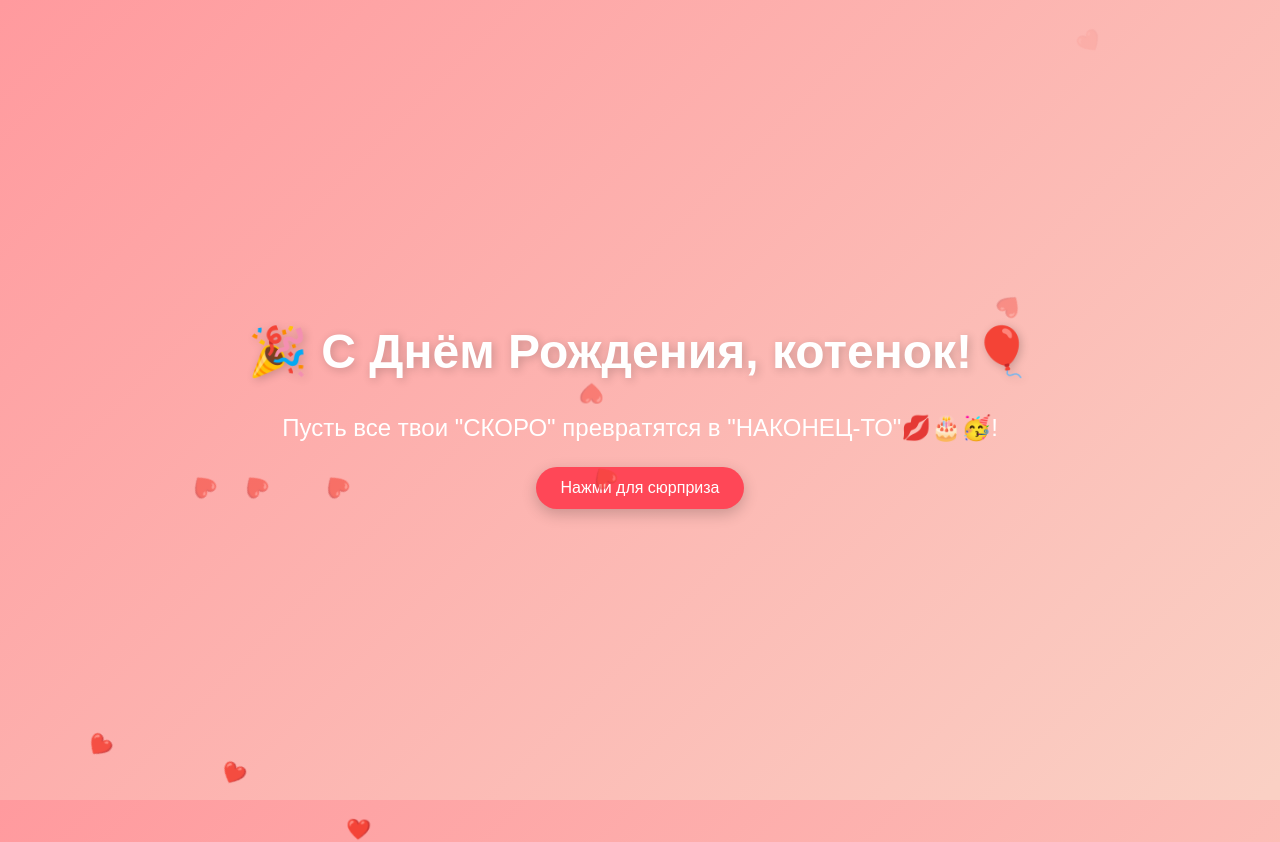
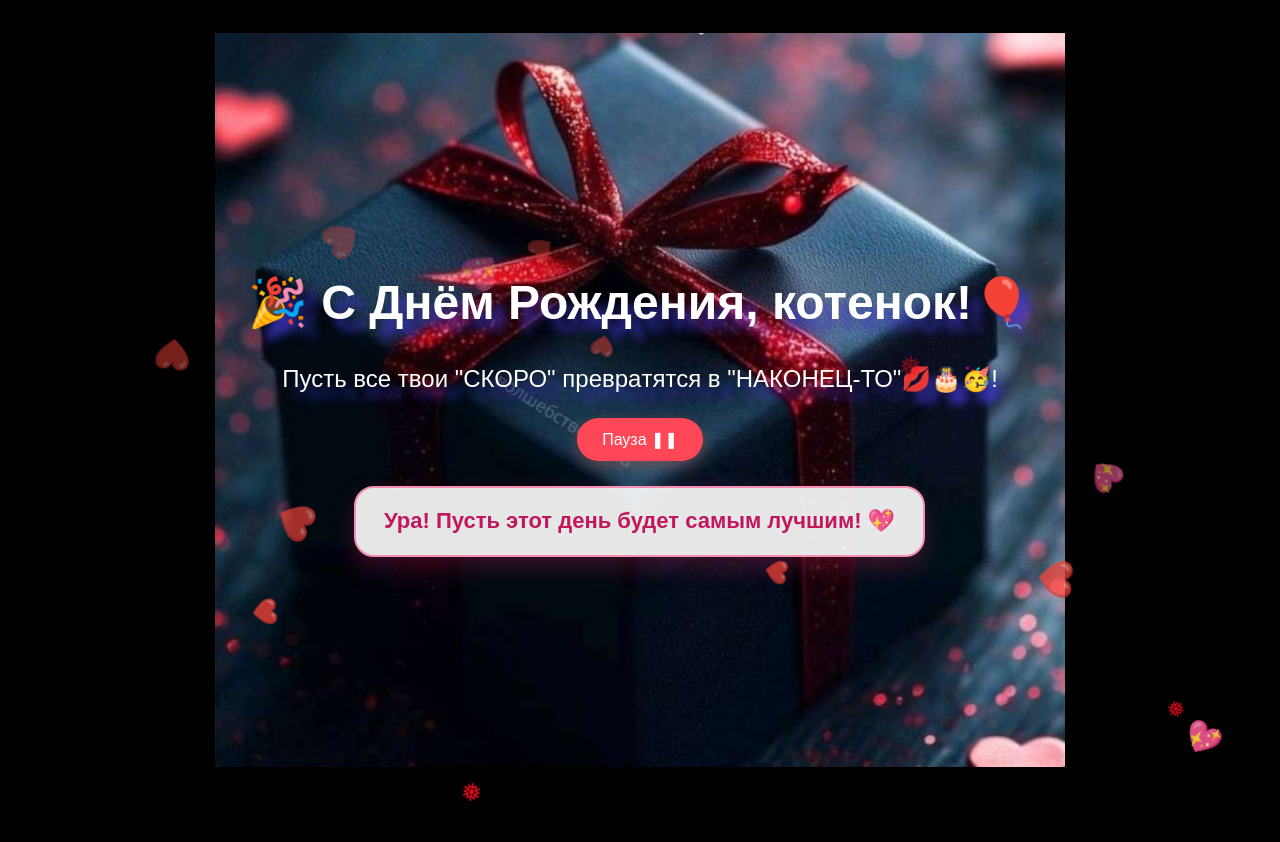
Before and after one commit to Devilfron/HB-my-love, a plain HTML site: page index.html in a window 1280 px wide. Both pictures are taken after a click on the button "Нажми для сюрприза". After the commit the page ends 800 px from the top, so only its background shows below. Drawn offline with Linux system fonts and the light colour scheme.

Commit message:
edit all

```diff
--- a/index.html
+++ b/index.html
@@ -1,17 +1,25 @@
 <!DOCTYPE html>
 <html lang="ru">
 <head>
-<meta charset="UTF-8">
-<meta name="viewport" content="width=device-width, initial-scale=1.0">
-<title>Happy birthday!</title>
-<link rel="stylesheet" href="style.css">
+  <meta charset="UTF-8">
+  <meta name="viewport" content="width=device-width, initial-scale=1.0">
+  <title>Happy birthday!</title>
+  <link rel="stylesheet" href="style.css">
 </head>
 
 <body>
   <h1 id="title">🎉 С Днём Рождения, котенок!🎈</h1>
   <p>Пусть все твои "СКОРО" преврaтятся в "НАКОНЕЦ-ТО"💋🎂🥳!</p>
   <button onclick="showMessage()">Нажми для сюрприза</button>
+
+  <div id="surpriseMessage" style="display: none;">
+    Ура! Пусть этот день будет самым лучшим! 💖
+  </div>
+  <audio id="cardAudio" preload="auto"  loop>
+    <source src="src/Technetium - Happy Birthday.mp3" type="audio/mpeg">
+</audio>
+<script src="script.js"></script>
 </body>
-<script src="script.js"></script>
+
 
 </html>
--- a/script.js
+++ b/script.js
@@ -1,17 +1,67 @@
+ let heartsStarted = false;
+ let messageShown = false;
+
  function showMessage() {
-  alert('Ура! Пусть этот день будет самым лучшим!');
- }
+  // Запускаем музыку
+  const audio = document.getElementById('cardAudio');
+  const btn = document.querySelector('button');
+  if (audio) {
+    if (audio.paused) {
+      audio.volume = 0.3;
+      // Перематываем на 0.2 сек только при самом первом запуске
+      if (audio.currentTime === 0) {
+        audio.currentTime = 2;
+      }
+      audio.play().catch(error => console.log("Ошибка аудио:", error));
+      btn.textContent = 'Пауза ❚❚';
+    } else {
+      audio.pause();
+      btn.textContent = 'Продолжить музыку ▶';
+    }
+  }
+  // Показываем поздравление на странице без блокировки браузера
+
+    if (!messageShown) {
+    const msg = document.createElement('div');
+    msg.id = 'surpriseMessage';
+    msg.textContent = 'Ура! Пусть этот день будет самым лучшим! 💖';
+
+    const btn = document.querySelector('button');
+    btn.insertAdjacentElement('afterend', msg);
+    messageShown = true;
+  }
+
+  // Запускаем анимацию сердечек (только один раз, чтобы они не ускорялись при повторном клике)
+  if (!heartsStarted) {
+    setInterval(createHeart, 200);
+    heartsStarted = true;
+  }
+}
 
  function createHeart() {
   const heart = document.createElement('div');
   heart.classList.add('heart');
-  heart.innerHTML = '❤️';
-  heart.style.left = Math.random() * 100 + 'vw';
-  heart.style.animationDuration = (Math.floors || Math.floor)(Math.random() * 3 + 2) +'s';
+
+  // Список символов (можно добавить сколько угодно сердечек и снежинок)
+  const symbols = ['❤️', '💖', '❅'];
+  heart.innerHTML = symbols[Math.floor(Math.random() * symbols.length)];
+
+  // Отступ от 2% до 95% ширины экрана
+  heart.style.left = (Math.random() * 93 + 2) + 'vw';
+  // Плавная скорость (от 3.5 до 5.5 секунд с долями секунды вместо целых чисел)
+  const duration = Math.random() * 2 + 3;
+  heart.style.animationDuration = duration.toFixed(2) + 's';
+  // Случайный размер обьема
+  heart.style.fontSize = Math.floor(Math.random() * 16 + 18) + 'px';
+
+  document.body.appendChild(heart);
+
+  // heart.style.animationDuration = (Math.floors || Math.floor)(Math.random() * 3 + 2) +'s';
 
 document.body.appendChild(heart);
+
   setTimeout(() => {
    heart.remove();
-  }, 4000);
+  }, duration * 4000);
 }
- setInterval(createHeart, 400);
+  // setInterval(createHeart, 400);
--- a/style.css
+++ b/style.css
@@ -1,11 +1,18 @@
 body {
     margin: 0;
     height: 100vh;
+    background-image: url('src/IMG_20261111_001909.jpg');
+    background-size: cover;
+    background-position: center;
+    background-repeat: no-repeat;
+    background-attachment: fixed;
+    background-size: 850px auto !important;
     display: flex;
     flex-direction: column;
     justify-content: center;
     align-items: center;
- background: linear-gradient(135deg,    #ff9a9e 0%, #fad0c4 99%, #fad0c4 100%);
+    background-color: black;
+    /* background: linear-gradient(135deg,    #ff9a9e 0%, #fad0c4 99%, #fad0c4 100%); */
     font-family: 'Arial', sans-serif;
     overflow: hidden;
     text-align: center;
@@ -15,13 +22,15 @@ body {
 h1 {
     font-size: 3rem;
     animation: bounce 2s infinite;
- text-shadow: 2px 2px 10px  rgba(0,0,0,0.2);
+    text-shadow: 12px 12px 10px  rgba(62, 52, 201, 0.749);
     margin-bottom: 10px;
 }
 
 p {
     font-size: 1.5rem;
     margin-bottom: 25px;
+    text-shadow: 12px 12px 10px  rgba(62, 52, 201, 0.749);
+
 }
 
 button {
@@ -32,7 +41,7 @@ button {
     border: none;
     border-radius: 25px;
     cursor: pointer;
- box-shadow: 0 5px 15px rgba(0,0,0,0.2);
+    box-shadow: 0 5px 15px rgba(195, 76, 76, 0.437);
     transition: transform 0.2s,    background-color 0.2s;
 }
 
@@ -53,11 +62,13 @@ button:hover {
 }
 
 .heart {
- position: absolute;
- color: #ff4757;
+    position: fixed;
+    color: #f7071b;
     font-size: 20px;
- animation: float 4s linear infinite;
- bottom: -50px;
+    animation: float 2s linear;
+    animation-timing-function: linear; /* Равномерная скорость без рывков */
+    bottom: -30px;
+    pointer-events: none;
 }
 
 @keyframes float {
@@ -70,3 +81,29 @@ button:hover {
     opacity: 0;
 }
 }
+#surpriseMessage {
+  display: inline-block;
+  margin-top: 25px;
+  padding: 18px 28px;
+  font-size: 22px;
+  font-weight: 700;
+  color: #c2185b;
+  background: rgba(255, 255, 255, 0.9);
+  border: 2px solid #f48fb1;
+  border-radius: 20px;
+  box-shadow: 0 10px 25px rgba(233, 30, 99, 0.25);
+  max-width: 85%;
+  line-height: 1.4;
+  animation: popIn 0.7s cubic-bezier(0.175, 0.885, 0.32, 1.275) forwards;
+}
+
+@keyframes popIn {
+  0% {
+    opacity: 0;
+    transform: translateY(20px) scale(0.8);
+  }
+  100% {
+    opacity: 1;
+    transform: translateY(0) scale(1);
+  }
+}
```
Also changed, not shown: src/IMG_20261111_001909.jpg (added), 1 other file. Lines whose indentation alone changed are shown as unchanged.
